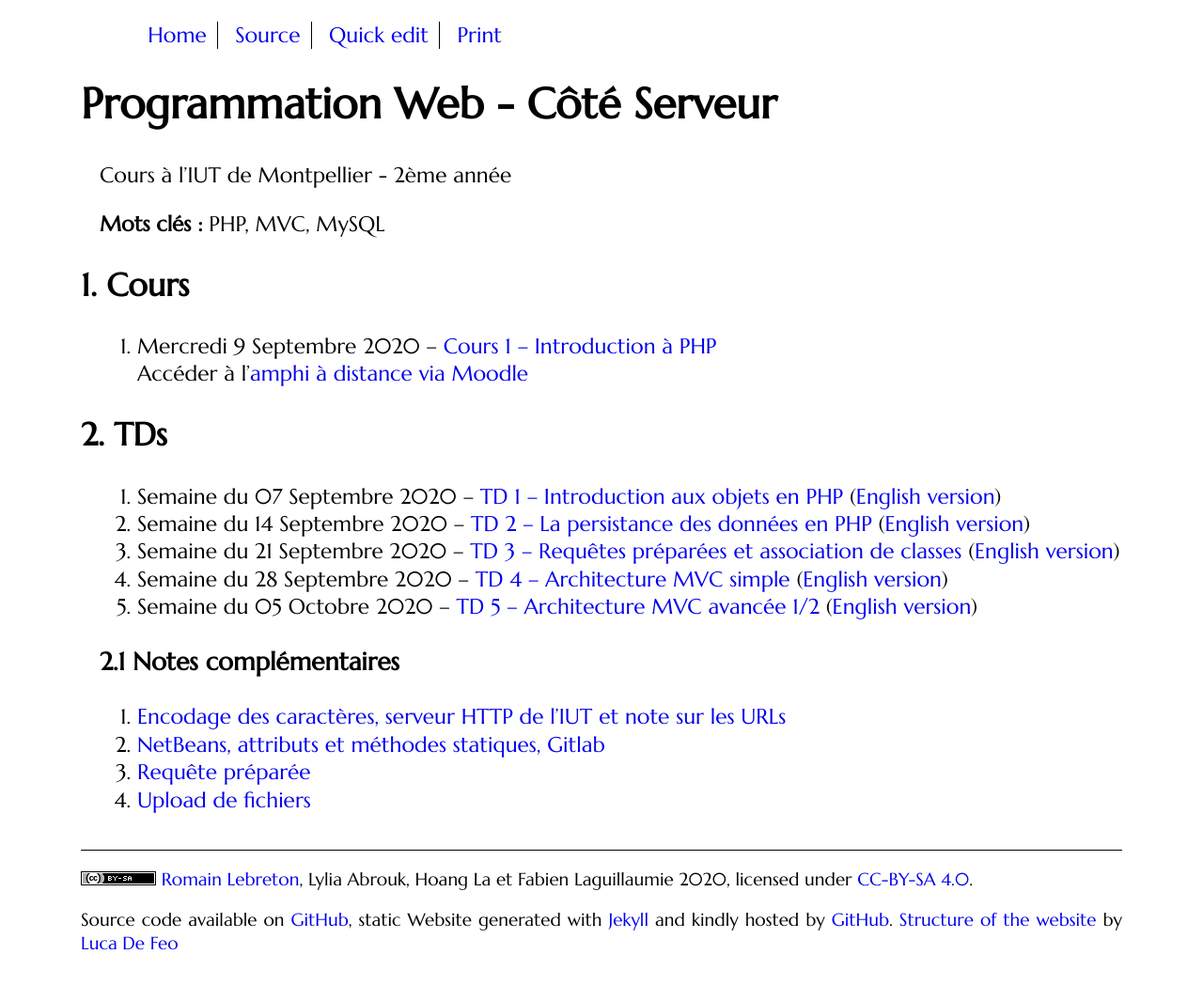
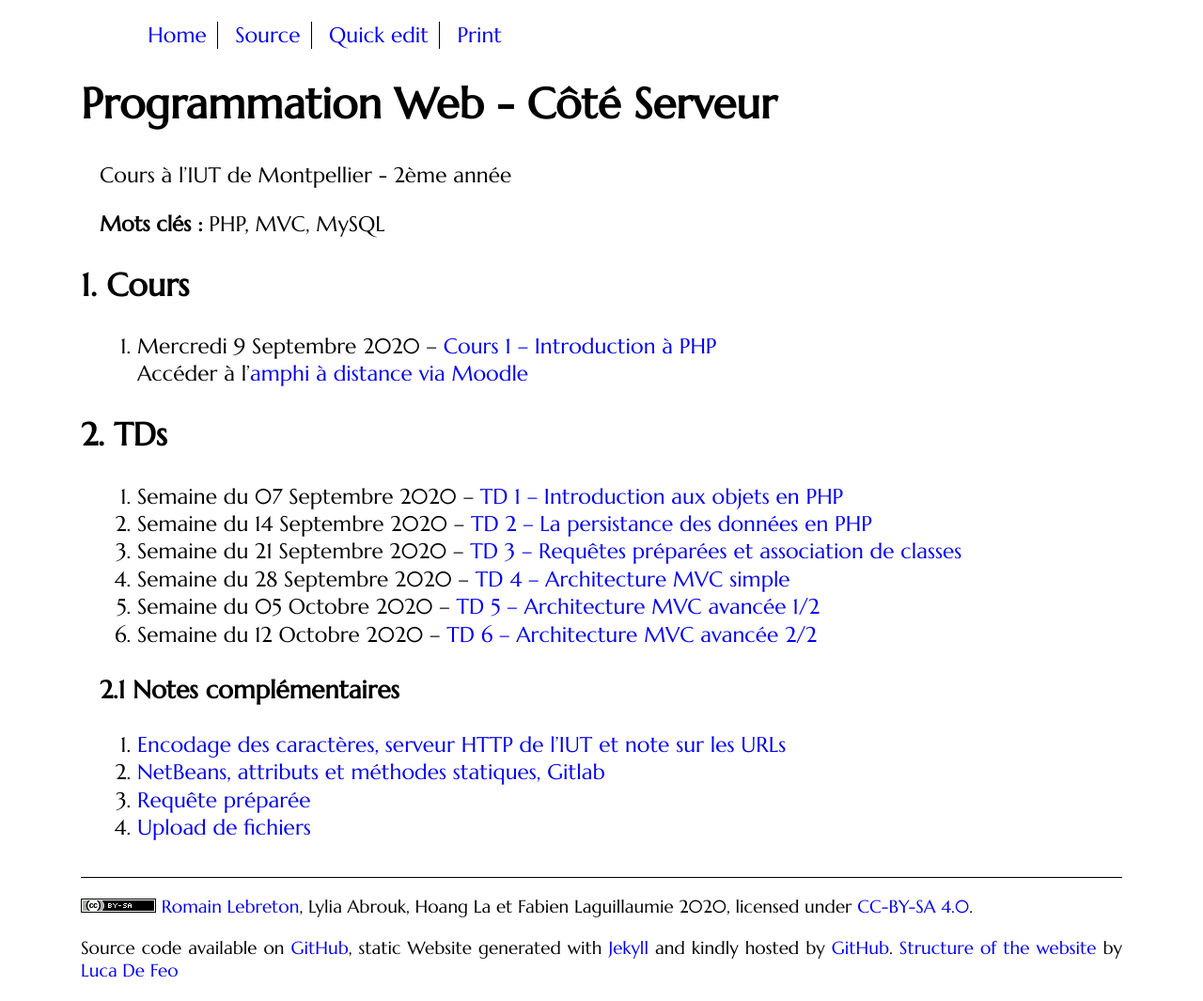
Before and after one commit to romainlebreton/R3.01-DeveloppementWeb, a Jekyll site: the page built from index.md, in a window 1280 px wide. Shown: the whole page at 94% size. Built offline with Jekyll 4.4.1, drawn with Linux system fonts in a browser that asks for light colours; some web fonts are replaced; before the commit the page ends 1035 px from its top, so only the background shows below that.

Commit message:
New week

```diff
--- a/index.md
+++ b/index.md
@@ -16,12 +16,18 @@ Cours à l'IUT de Montpellier - 2ème année
 
 ## TDs
 
-1. Semaine du 07 Septembre 2020 -- [TD 1 -- Introduction aux objets en PHP](tutorials/tutorial1.html) ([English version](tutorials/tutorial1-en.html))
-1. Semaine du 14 Septembre 2020 -- [TD 2 -- La persistance des données en PHP](tutorials/tutorial2.html) ([English version](tutorials/tutorial2-en.html))
-1. Semaine du 21 Septembre 2020 -- [TD 3 -- Requêtes préparées et association de classes](tutorials/tutorial3.html) ([English version](tutorials/tutorial3-en.html))
-1. Semaine du 28 Septembre 2020 --  [TD 4 -- Architecture MVC simple](tutorials/tutorial4.html) ([English version](tutorials/tutorial4-en.html))
-1. Semaine du 05 Octobre 2020 -- [TD 5 -- Architecture MVC avancée 1/2](tutorials/tutorial5.html) ([English version](tutorials/tutorial5-en.html))
-<!-- 1. Semaine du 12 Octobre 2020 --  [TD 6 -- Architecture MVC avancée 2/2](tutorials/tutorial6.html) ([English version](tutorials/tutorial6-en.html)) -->
+1. Semaine du 07 Septembre 2020 -- [TD 1 -- Introduction aux objets en PHP](tutorials/tutorial1.html)
+<!-- ([English version](tutorials/tutorial1-en.html)) -->
+1. Semaine du 14 Septembre 2020 -- [TD 2 -- La persistance des données en PHP](tutorials/tutorial2.html)
+<!-- ([English version](tutorials/tutorial2-en.html)) -->
+1. Semaine du 21 Septembre 2020 -- [TD 3 -- Requêtes préparées et association de classes](tutorials/tutorial3.html)
+<!-- ([English version](tutorials/tutorial3-en.html)) -->
+1. Semaine du 28 Septembre 2020 --  [TD 4 -- Architecture MVC simple](tutorials/tutorial4.html)
+<!-- ([English version](tutorials/tutorial4-en.html)) -->
+1. Semaine du 05 Octobre 2020 -- [TD 5 -- Architecture MVC avancée 1/2](tutorials/tutorial5.html)
+<!-- ([English version](tutorials/tutorial5-en.html)) -->
+1. Semaine du 12 Octobre 2020 --  [TD 6 -- Architecture MVC avancée 2/2](tutorials/tutorial6.html)
+<!-- ([English version](tutorials/tutorial6-en.html)) -->
 <!-- 1. Semaine du 19 Octobre 2020 --  [Début projet](projet.html) -->
 <!-- 1. Semaine du 02 Novembre 2020 -- [Projet](projet.html) -->
 <!-- 1. Semaines du 09 Novembre 2020 -- -->
```
